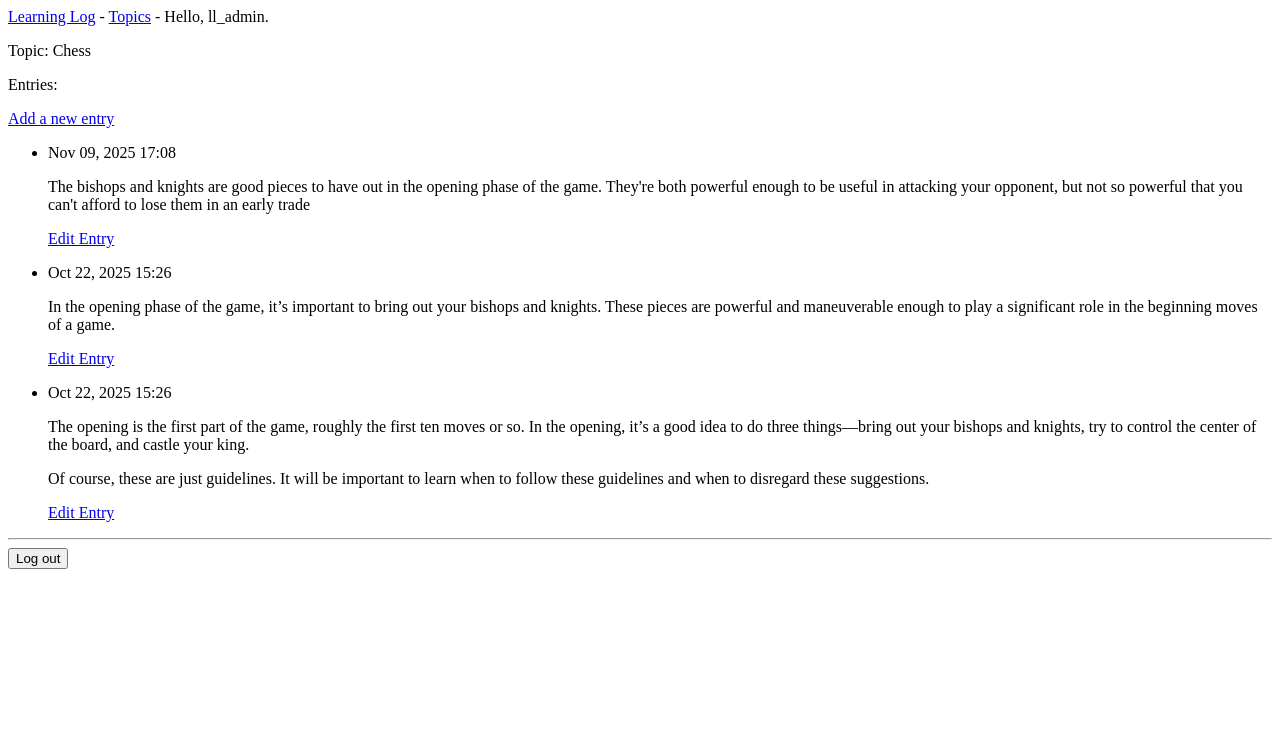
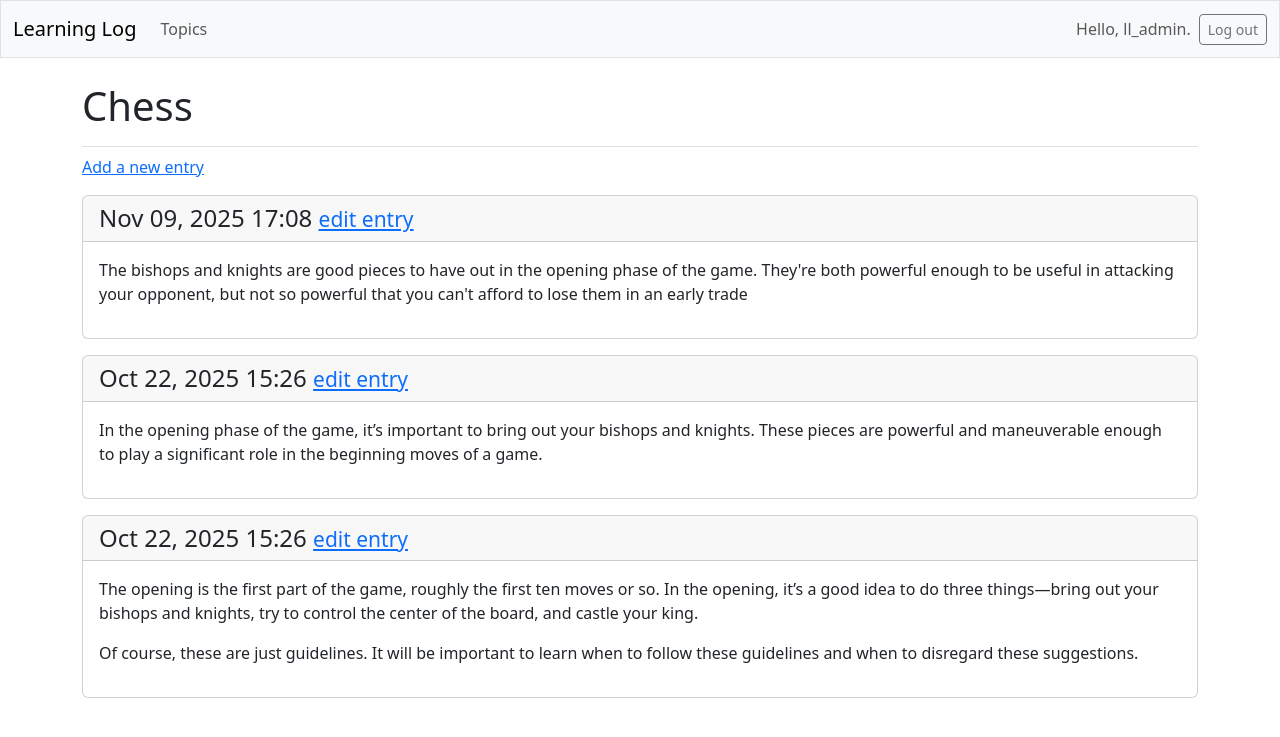
Before and after one commit to Bilue2/Django-project, a Django app: page /topics/1/ in a window 1280 px wide. Shown: the top 737 px of the page. Run offline with Django 5.2, Linux system fonts and the light colour scheme; a user stored in the database is signed in; data comes from the database, SQL or seed files in the repository; both versions use the stored data as it was after the commit; some libraries are stand-ins or nearby versions.

Commit message:
Styling learning log app

```diff
--- a/learning_log/learning_logs/templates/learning_logs/base.html
+++ b/learning_log/learning_logs/templates/learning_logs/base.html
@@ -1,20 +1,73 @@
-<p>
-  <a href="{% url 'learning_logs:index' %}">Learning Log</a> -
-  <a href="{% url 'learning_logs:topics' %}">Topics</a> -
-  {% if user.is_authenticated %}
-    Hello, {{ user.username }}.
-  {% else %}
-    <a href="{% url 'accounts:register' %}">Register</a> -
-    <a href="{% url 'accounts:login' %}">Log in</a>
-  {% endif %}
-</p>
+<!doctype html>
+<html lang="en">
+<head>
+  <meta charset="utf-8">
+  <meta name="viewport" content="width=device-width, initial-scale=1">   <title>Learning Log</title>
 
-{% block content %}{% endblock content %}
+  {% load django_bootstrap5 %}
+  {% bootstrap_css %}
+  {% bootstrap_javascript %}
 
-{% if user.is_authenticated %}
-  <hr />
-  <form action="{% url 'accounts:logout' %}" method='post'>
-    {% csrf_token %}
-    <button name='submit'>Log out</button>
-  </form>
-{% endif %}
+</head>
+<body>
+
+ <nav class="navbar navbar-expand-md navbar-light bg-light mb-4 border">
+    <div class="container-fluid">
+       <a class="navbar-brand" href="{% url 'learning_logs:index' %}">
+          Learning Log</a>
+
+       <button class="navbar-toggler" type="button" data-bs-toggle="collapse"
+        data-bs-target="#navbarCollapse" aria-controls="navbarCollapse"
+        aria-expanded="false" aria-label="Toggle navigation">
+        <span class="navbar-toggler-icon"></span>
+      </button>
+
+       <div class="collapse navbar-collapse" id="navbarCollapse">
+         <ul class="navbar-nav me-auto mb-2 mb-md-0">
+           <li class="nav-item">
+             <a class="nav-link" href="{% url 'learning_logs:topics' %}">
+              Topics</a></li>
+        </ul> <!-- End of links on left side of navbar -->
+
+        <!-- Account-related links -->
+        <ul class="navbar-nav ms-auto mb-2 mb-md-0">
+
+          {% if user.is_authenticated %}
+            <li class="nav-item">
+              <span class="navbar-text me-2">Hello, {{ user.username }}.
+               </span></li>
+          {% else %}
+            <li class="nav-item">
+              <a class="nav-link" href="{% url 'accounts:register' %}">
+                  Register</a></li>
+            <li class="nav-item">
+              <a class="nav-link" href="{% url 'accounts:login' %}">
+                  Log in</a></li>
+          {% endif %}
+
+        </ul> <!-- End of account-related links -->
+
+        {% if user.is_authenticated %}
+          <form action="{% url 'accounts:logout' %}" method='post'>
+            {% csrf_token %}
+            <button name='submit' class='btn btn-outline-secondary btn-sm'>
+                Log out</button>
+          </form>
+        {% endif %}
+
+      </div> <!-- Closes collapsible parts of navbar -->
+
+    </div> <!-- Closes navbar's container -->
+  </nav> <!-- End of navbar -->
+
+  <main class="container">
+     <div class="pb-2 mb-2 border-bottom">
+      {% block page_header %}{% endblock page_header %}
+    </div>
+    <div>
+      {% block content %}{% endblock content %}
+    </div>
+  </main>
+
+</body>
+</html>
--- a/learning_log/learning_logs/templates/learning_logs/topic.html
+++ b/learning_log/learning_logs/templates/learning_logs/topic.html
@@ -1,26 +1,27 @@
 {% extends 'learning_logs/base.html' %}
 
+{% block page_header %}
+  <h1>{{ topic.text }}</h1>
+{% endblock page_header %}
+
 {% block content %}
-
-   <p>Topic: {{ topic.text }}</p>
-
-  <p>Entries:</p>
   <p>
     <a href="{% url 'learning_logs:new_entry' topic.id %}">Add a new entry</a>
   </p>
 
-   <ul>
-     {% for entry in entries %}
-      <li>
-         <p>{{ entry.date_added|date:'M d, Y H:i' }}</p>
-         <p>{{ entry.text|linebreaks }}</p>
-	  <p>
-            <a href="{% url 'learning_logs:edit_entry' entry.id %}">
-              Edit Entry</a></p>
-      </li>
-     {% empty %}
-      <li>There are no entries for this topic yet.</li>
-    {% endfor %}
-  </ul>
+{% for entry in entries %}
+     <div class="card mb-3">
+      <!-- Card header with timestamp and edit link -->
+      <h4 class="card-header">
+        {{ entry.date_added|date:'M d, Y H:i' }}
+        <small><a href="{% url 'learning_logs:edit_entry' entry.id %}">
+          edit entry</a></small>
+      </h4>
+      <!-- Card body with entry text -->
+       <div class="card-body">{{ entry.text|linebreaks }}</div>
+    </div>
+  {% empty %}
+     <p>There are no entries for this topic yet.</p>
+  {% endfor %}
 
 {% endblock content %}
--- a/learning_log/ll_project/settings.py
+++ b/learning_log/ll_project/settings.py
@@ -31,8 +31,14 @@ ALLOWED_HOSTS = []
 # Application definition
 
 INSTALLED_APPS = [
+    # My apps
     "learning_logs",
     "accounts",
+
+    # Third party apps.
+    'django_bootstrap5',
+
+    # Default django apps.
     "django.contrib.admin",
     "django.contrib.auth",
     "django.contrib.contenttypes",
```
Also changed, not shown: learning_log/accounts/templates/registration/login.html (+7 -6 lines), learning_log/learning_logs/templates/learning_logs/index.html (+14 -4 lines), learning_log/learning_logs/templates/learning_logs/topics.html (+7 -5 lines), learning_log/db.sqlite3.
